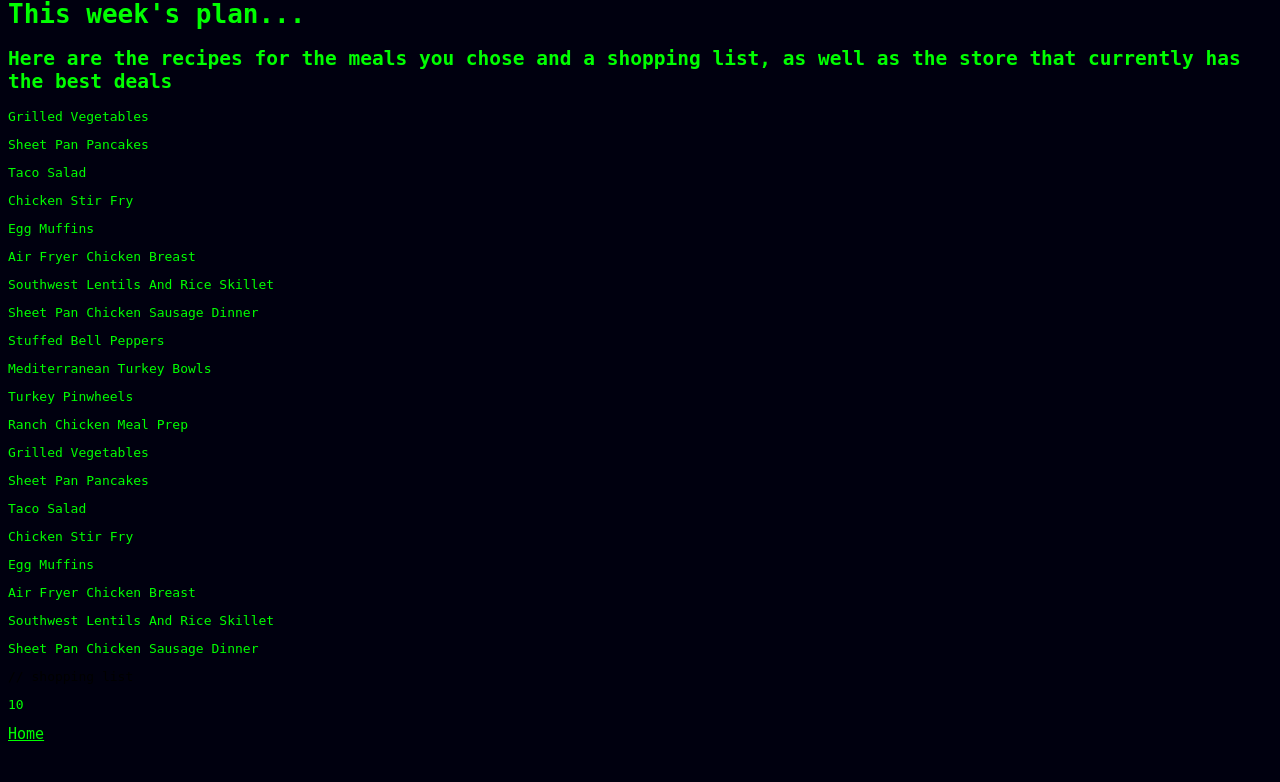
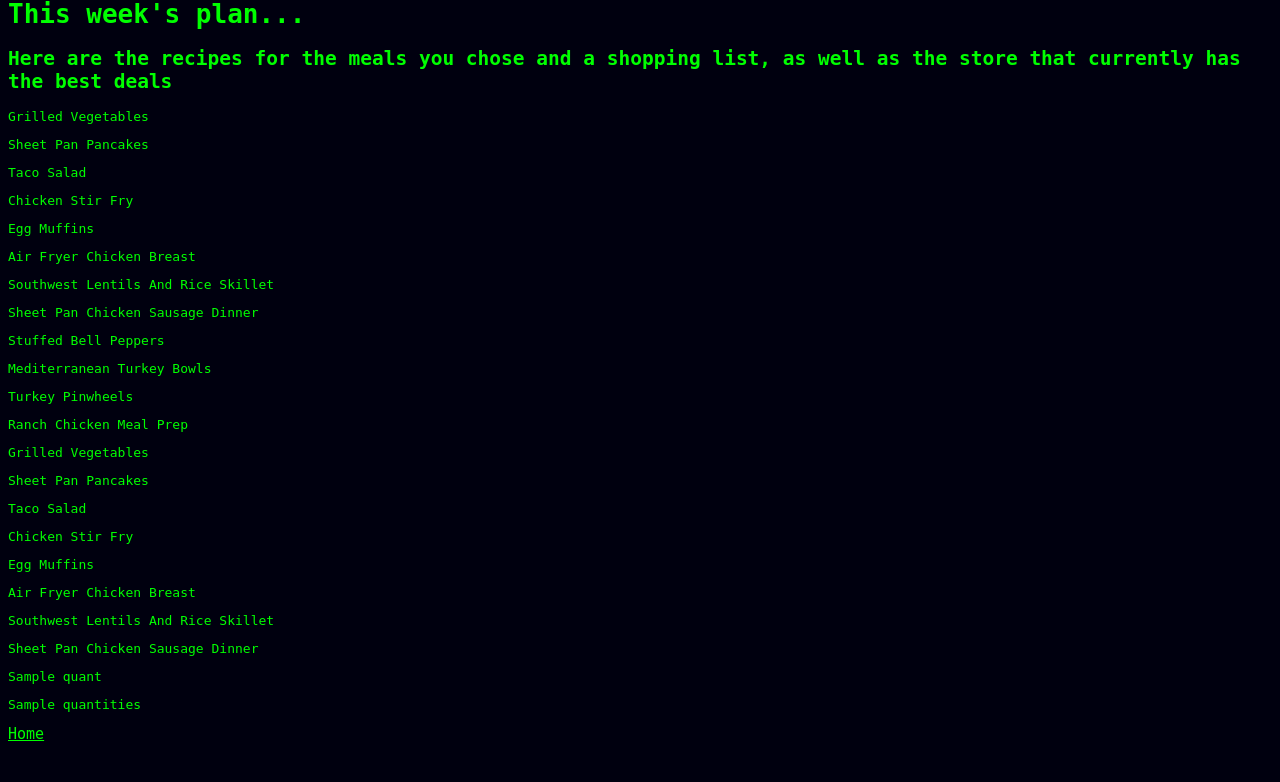
Before and after one commit to gbeck139/meal-maverick, a Flask app: template web_app/templates/plan.html in a window 1280 px wide. Shown: the part 18-800 px from the top of the page. Run offline with Flask 3, Linux system fonts and the light colour scheme; the template is opened without the code that fills it: values that come from a table or form of the project are taken from there, most other values are stand-ins (such as "Sample title", 1, 10 or a date in 2020).

Commit message:
🛬👬 Checkpoint ./web_app/templates/plan.html:70263072/211 ./web_app/app.py:70263072/438

```diff
--- a/web_app/app.py
+++ b/web_app/app.py
@@ -70,22 +70,26 @@ def plan():
 
   for meal in selected_meals:
     ingredients = json.loads(meal.ingredients)
-    for ingredient in ingredients:
+
+    quantities = ingredients
+
+
+
+    for ingredient, values in ingredients.items():
       if ingredient not in shopping_list:
-        # if ingredient["unit"] == "cup" or ingredient["unit"] == "tsp" or ingredient["unit"] == "tbps":
-        #   shopping_list[ingredient] = {"unit": None, "quantity" : None}
-        # else:
-        #   shopping_list[ingredient] = {"unit": ingredient["unit"], "quantity" : ingredient["quantity"]}
-        shopping_list = json.loads(meal.ingredients)
-        pass
+        if values["unit"] == "cup" or values["unit"] == "tsp" or values["unit"] == "tbps":
+          shopping_list[ingredient] = {"unit": None, "quantity" : None}
+        else:
+          shopping_list[ingredient] = {"unit": ingredient["unit"], "quantity" : ingredient["quantity"]}
+        shopping_list[ingredient] = values['quanitity']
       else:
-#         listIngredient = shopping_list[ingredient]
-#         if listIngredient["quantity"] is not None:
-#           listIngredient["quantity"] += ingredient["quantity"]
+        listIngredient = shopping_list[ingredient]
+        # if listIngredient["quantity"] is not None:
+        #   listIngredient["quantity"] += ingredient["quantity"]
         pass
 
 
-  return render_template('plan.html', selected_meals=selected_meals, shopping_list=shopping_list)
+  return render_template('plan.html', selected_meals=selected_meals, shopping_list=shopping_list, quantities=quantities)
 
 
 
--- a/web_app/templates/plan.html
+++ b/web_app/templates/plan.html
@@ -10,9 +10,9 @@
     <p>{{meal.name}}</p>
   {%endfor%}
 
-// shopping list
-  {% for item in shopping_list%}
-    <p>{{item["quantity"]}}</p>
+  {% for item, quant in shopping_list%}
+    <p>{{quant}}</p>
   {%endfor%}
+<p>{{quantities}}</p>
   <a href="/">Home</a>
 {%endblock%}
```
